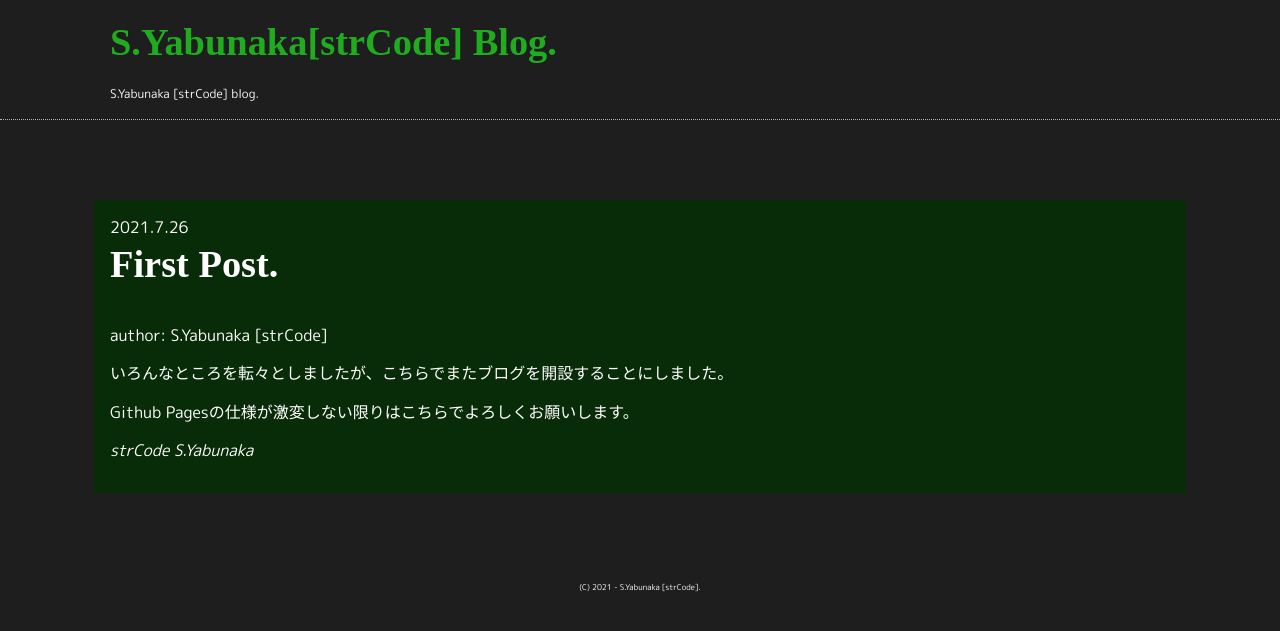
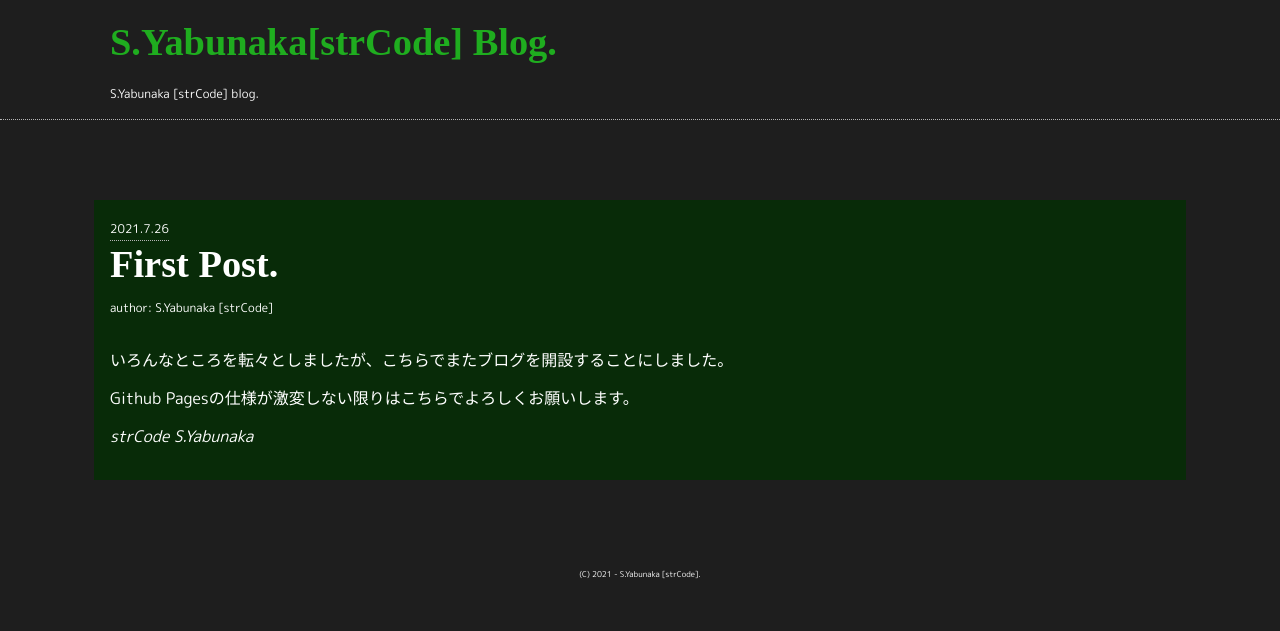
Before and after one commit to strcode-yabu/blog, a Jekyll site: the page built from _posts/2021-07-26-first.md, in a window 1280 px wide. Shown: the top 631 px of the page. Built offline with Jekyll 4.4.1, drawn with Linux system fonts in a browser that asks for light colours; some web fonts are replaced.

Commit message:
2021.7.27 Added article header partial style.

```diff
--- a/_sass/jekyll-theme-hacker.scss
+++ b/_sass/jekyll-theme-hacker.scss
@@ -108,19 +108,23 @@ body {
       }
     }
   }
-  // #post {
-  //   .post {
-  //     &__date {
-
-  //     }
-  //     &__main_title {
-
-  //     }
-  //     &__author {
-
-  //     }
-  //   }
-  // }
+  #post {
+    .post {
+      &__date {
+        font-size: .75em;
+        border-bottom: 1px dotted var(--color-border);
+        margin-bottom: 8px;
+        padding-bottom: .25em;
+      }
+      &__main_title {
+        margin-bottom: 8px;
+      }
+      &__author {
+        font-size: .75em;
+        margin: 0 0 calc(8px * 4);
+      }
+    }
+  }
 }
 
 #main_contents {
```
